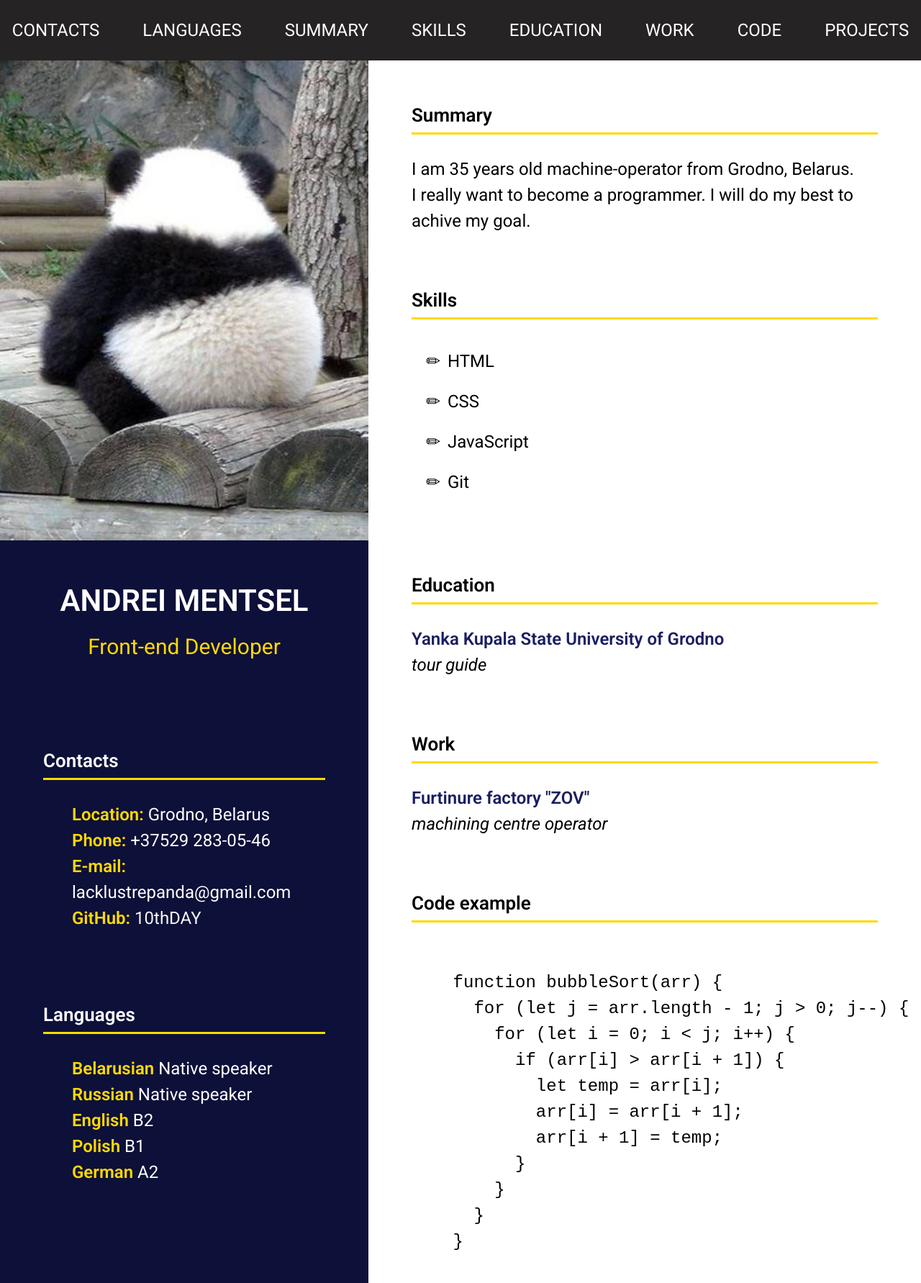
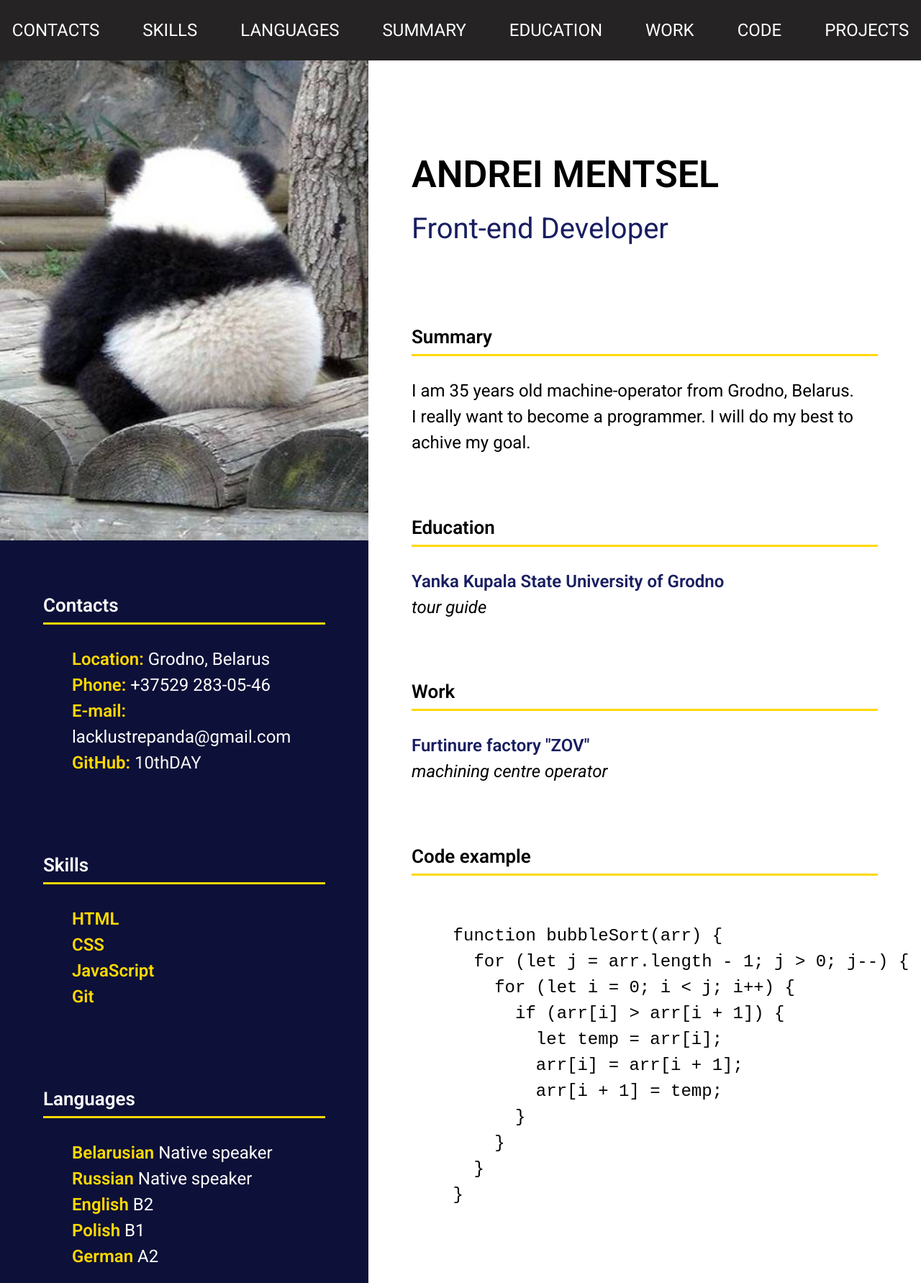
Before and after one commit to 10thDAY/rsschool-cv, a plain HTML site: page index.html in a window 1280 px wide. Shown: the top 1783 px of the page at 72% size. Drawn offline with Linux system fonts and the light colour scheme.

Commit message:
fix: fix semantic

```diff
--- a/index.html
+++ b/index.html
@@ -1,16 +1,13 @@
 <!DOCTYPE html>
 <html lang="en">
   <head>
-    <meta charset="UTF-8" />
-    <meta name="viewport" content="width=device-width, initial-scale=1.0" />
+    <meta charset="UTF-8">
+    <meta name="viewport" content="width=device-width, initial-scale=1.0">
     <title>CV</title>
-    <link rel="stylesheet" href="style.css" />
-    <link rel="preconnect" href="https://fonts.googleapis.com" />
-    <link rel="preconnect" href="https://fonts.gstatic.com" crossorigin />
-    <link
-      href="https://fonts.googleapis.com/css2?family=Roboto:ital,wght@0,100..900;1,100..900&display=swap"
-      rel="stylesheet"
-    />
+    <link rel="stylesheet" href="style.css">
+    <link rel="preconnect" href="https://fonts.googleapis.com">
+    <link rel="preconnect" href="https://fonts.gstatic.com" crossorigin>
+    <link href="https://fonts.googleapis.com/css2?family=Roboto:ital,wght@0,100..900;1,100..900&display=swap" rel="stylesheet">
   </head>
 
   <body>
@@ -19,9 +16,9 @@
         <nav class="nav">
           <ul class="nav-list">
             <li><a class="nav-link" href="#contacts">Contacts</a></li>
+            <li><a class="nav-link" href="#skills">Skills</a></li>
             <li><a class="nav-link" href="#languages">Languages</a></li>
             <li><a class="nav-link" href="#summary">Summary</a></li>
-            <li><a class="nav-link" href="#skills">Skills</a></li>
             <li><a class="nav-link" href="#education">Education</a></li>
             <li><a class="nav-link" href="#work">Work</a></li>
             <li><a class="nav-link" href="#code">Code</a></li>
@@ -33,14 +30,9 @@
 
     <div class="container cv-container">
       <aside class="aside">
-        <section class="profile">
-          <div>
-            <img class="photo" src="image.jpg" alt="my photo" />
-          </div>
-
-          <h1 class="title">Andrei Mentsel</h1>
-          <div class="description">Front-end Developer</div>
-        </section>
+        <div>
+          <img class="photo" src="image.jpg" alt="my photo">
+        </div>
 
         <section class="section" id="contacts">
           <h2 class="section-title"><span>Contacts</span></h2>
@@ -49,10 +41,18 @@
             <li class="section-item"><span>Phone: </span>+37529 283-05-46</li>
             <li class="section-item"><span>E-mail: </span>lacklustrepanda@gmail.com</li>
             <li class="section-item">
-              <a class="link" href="https://github.com/10thDAY" target="_blank"
-                ><span>GitHub: </span>10thDAY</a
-              >
+              <a class="link" href="https://github.com/10thDAY" target="_blank"><span>GitHub: </span>10thDAY</a>
             </li>
+          </ul>
+        </section>
+
+        <section class="section" id="skills">
+          <h2 class="section-title"><span>Skills</span></h2>
+          <ul>
+            <li class="section-item"><span>HTML</span></li>
+            <li class="section-item"><span>CSS</span></li>
+            <li class="section-item"><span>JavaScript</span></li>
+            <li class="section-item"><span>Git</span></li>
           </ul>
         </section>
 
@@ -69,34 +69,28 @@
       </aside>
 
       <main class="main">
+        <section class="section">
+          <h1 class="title">Andrei Mentsel</h1>
+          <div class="description">Front-end Developer</div>
+        </section>
+
         <section class="section" id="summary">
           <h2 class="section-title"><span>Summary</span></h2>
           <div>
-            I am 35 years old machine-operator from Grodno, Belarus. <br />
+            I am 35 years old machine-operator from Grodno, Belarus. <br>
             I really want to become a programmer. I will do my best to achive my goal.
           </div>
         </section>
 
-        <section class="section" id="skills">
-          <h2 class="section-title"><span>Skills</span></h2>
-          <ul>
-            <li class="section-item">HTML</li>
-            <li class="section-item">CSS</li>
-            <li class="section-item">JavaScript</li>
-            <li class="section-item">Git</li>
-          </ul>
-        </section>
-
         <section class="section" id="education">
           <h2 class="section-title"><span>Education</span></h2>
-
-          <span class="span">Yanka Kupala State University of Grodno</span><br />
+          <span class="span">Yanka Kupala State University of Grodno</span><br>
           <i>tour guide</i>
         </section>
 
         <section class="section" id="work">
           <h2 class="section-title"><span>Work</span></h2>
-          <span class="span">Furtinure factory "ZOV"</span><br />
+          <span class="span">Furtinure factory "ZOV"</span><br>
           <i>machining centre operator</i>
         </section>
 
@@ -105,7 +99,7 @@
           <pre class="code"><code>
     function bubbleSort(arr) {
       for (let j = arr.length - 1; j > 0; j--) {
-        for (let i = 0; i < j; i++) {
+        for (let i = 0; i &lt; j; i++) {
           if (arr[i] > arr[i + 1]) {
             let temp = arr[i];
             arr[i] = arr[i + 1];
@@ -114,20 +108,20 @@
         }
       }
     }
-        </code></pre>
+          </code></pre>
         </section>
 
         <section class="section" id="projects">
           <h2 class="section-title"><span>Projects</span></h2>
           <ul>
             <li class="section-item">
-              <a class="link" href="https://10thDAY.github.io/rsschool-cv/cv" target="_blank"
-                ><span>Markdown & Git</span>
+              <a class="link" href="https://10thDAY.github.io/rsschool-cv/cv" target="_blank">
+                <span>Markdown & Git</span>
               </a>
             </li>
             <li class="section-item">
-              <a class="link" href="https://10thDAY.github.io/rsschool-cv" target="_blank"
-                ><span>CV. Cross-Check</span>
+              <a class="link" href="https://10thDAY.github.io/rsschool-cv" target="_blank">
+                <span>CV. Cross-Check</span>
               </a>
             </li>
           </ul>
@@ -138,15 +132,15 @@
     <footer class="footer">
       <div class="container footer-container">
         <div class="footer-item link">
-          <a href="https://github.com/10thDAY" target="_blank"
-            ><img class="github" src="github.svg" alt="github"
-          /></a>
+          <a href="https://github.com/10thDAY" target="_blank">
+            <img class="github" src="github.svg" alt="github">
+          </a>
         </div>
         <div class="footer-item">2025</div>
         <div class="footer-item link">
-          <a href="https://rs.school/courses/javascript-ru" target="_blank"
-            ><img class="rss" src="rs_school.svg" alt="rss"
-          /></a>
+          <a href="https://rs.school/courses/javascript-ru" target="_blank">
+            <img class="rss" src="rs_school.svg" alt="rss">
+          </a>
         </div>
       </div>
     </footer>
--- a/style.css
+++ b/style.css
@@ -31,7 +31,7 @@ li {
   justify-content: center;
   align-items: center;
   padding: 0;
-    text-transform: uppercase;
+  text-transform: uppercase;
 }
 
 .nav-link {
@@ -66,22 +66,21 @@ li {
 }
 
 .title {
-  font-size: 42px;
+  font-size: 52px;
   font-weight: 600;
-  text-align: center;
   text-transform: uppercase;
-  margin-bottom: 10px;
+  margin-top: 100px;
+  margin-bottom: 6px;
 }
 
 .description {
-  font-size: 30px;
-  color: #ffd900;
-  text-align: center;
-  margin-bottom: 60px;
+  font-size: 40px;
+  color: #191e61;
+  margin-bottom: 20px;
 }
 
 .section {
-  padding: 16px 60px;
+  padding: 20px 60px;
 }
 
 .section-title span {
```
